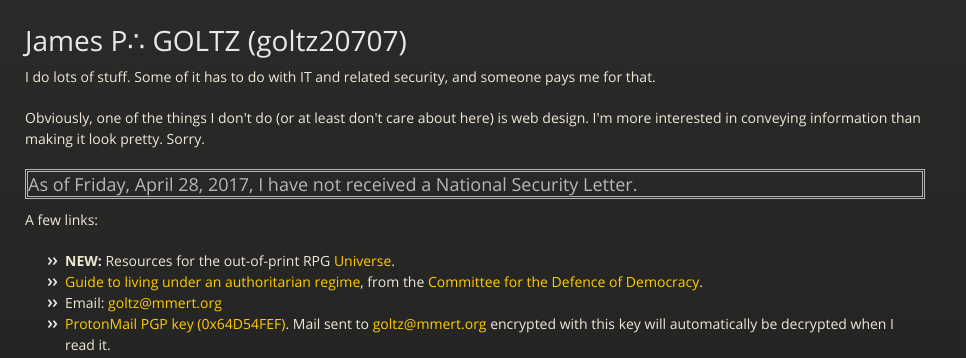
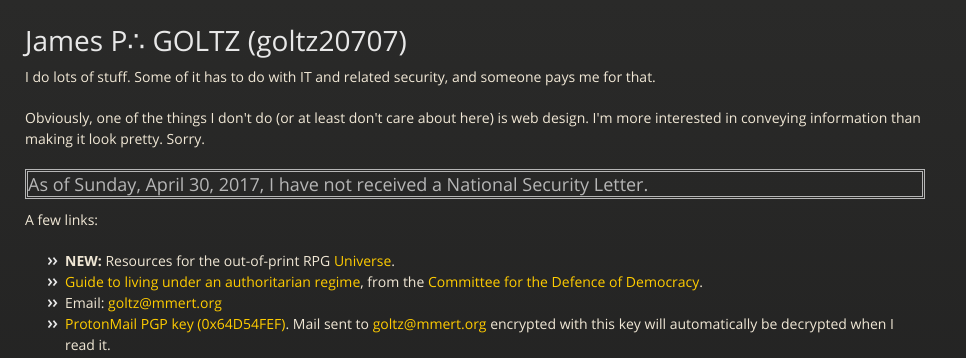
Before and after one commit to goltz20707/goltz20707.github.io, a Jekyll site: the page built from index.html, in a window 1280 px wide. Shown: the top 358 px of the page, without its empty margins (0-966 px from the left). Built offline with Jekyll 4.4.1, drawn with Linux system fonts in a browser that asks for light colours.

Commit message:
Update nsl.html

```diff
--- a/_includes/nsl.html
+++ b/_includes/nsl.html
@@ -4,6 +4,6 @@ date '+%A, %B %e, %Y,'
 
 <h3 style="border: double">As of
 
-Friday, April 28, 2017,
+Sunday, April 30, 2017,
 
 I have not received a National Security Letter.</h3>
```
